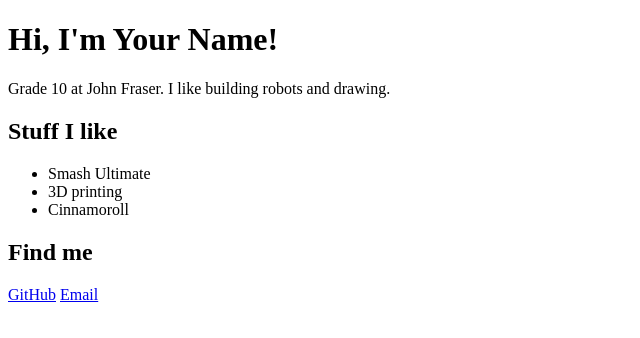
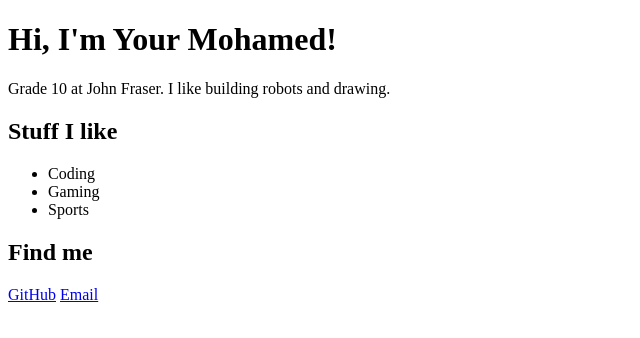
Before and after one commit to Mohamed-4123/Mohamed-4123.github.io, a plain HTML site: page index.html in a window 1280 px wide. Shown: the whole page, without its empty margins (0-640 px from the left). Drawn offline with Linux system fonts and the light colour scheme.

Commit message:
Update personal information in index.html

```diff
--- a/index.html
+++ b/index.html
@@ -3,21 +3,21 @@
 <head>
   <meta charset="utf-8">
   <meta name="viewport" content="width=device-width, initial-scale=1">
-  <title>Your Name</title>
+  <title>Mohamed</title>
 </head>
 <body>
-  <h1>Hi, I'm Your Name!</h1>
+  <h1>Hi, I'm Your Mohamed!</h1>
   <p>Grade 10 at John Fraser. I like building robots and drawing.</p>
 
   <h2>Stuff I like</h2>
   <ul>
-    <li>Smash Ultimate</li>
-    <li>3D printing</li>
-    <li>Cinnamoroll</li>
+    <li>Coding</li>
+    <li>Gaming</li>
+    <li>Sports</li>
   </ul>
 
   <h2>Find me</h2>
-  <a href="https://github.com/yourname">GitHub</a>
+  <a href="https://github.com/Mohamed-4123">GitHub</a>
   <a href="mailto:you@example.com">Email</a>
 </body>
 </html>
```
